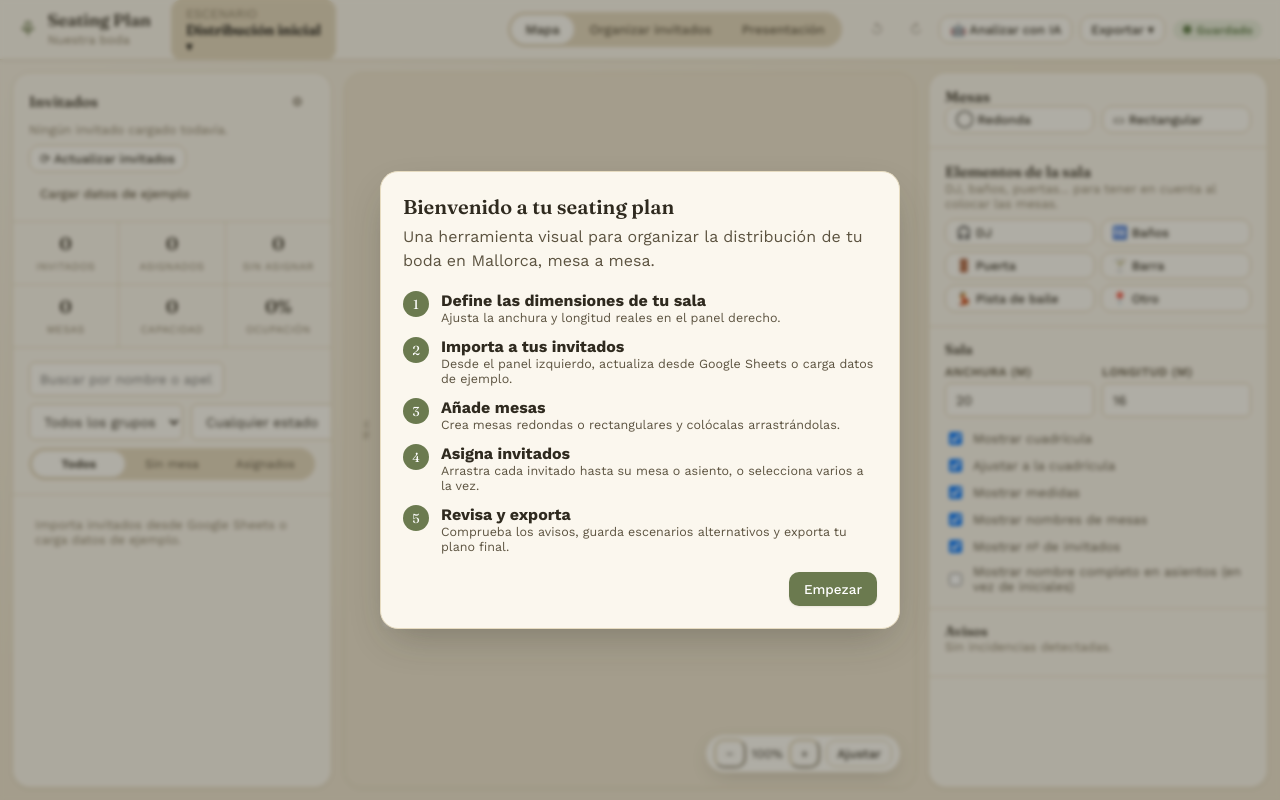
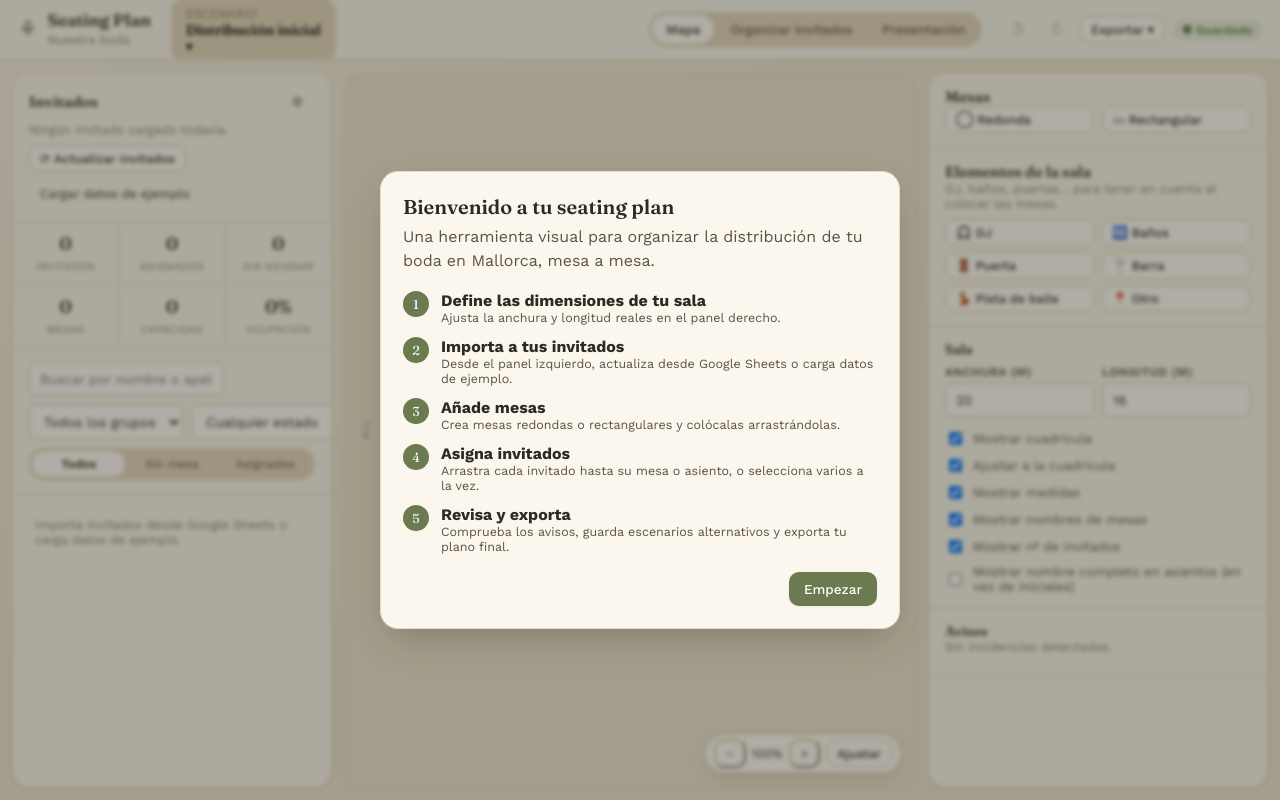
Before and after one commit to tdgarcias/seating-plan-17oct, a React (Vite) app: page / in a window 1280 px wide. Built offline with nearby package versions, Linux system fonts and the light colour scheme.

Commit message:
Update Header.tsx

```diff
--- a/src/components/layout/Header.tsx
+++ b/src/components/layout/Header.tsx
@@ -5,7 +5,6 @@ import ScenarioBar from '@/components/scenarios/ScenarioBar'
 import { downloadProjectFile, readProjectFile } from '@/services/storageService'
 import { exportGuestsCsv, exportScenarioJson, printSeatingPlan } from '@/services/exportService'
 import ExportModal from '@/components/export/ExportModal'
-import AIAnalysisModal from '@/components/analysis/AIAnalysisModal'
 
 const TABS: { id: ViewMode; label: string }[] = [
   { id: 'mapa', label: 'Mapa' },
@@ -26,7 +25,6 @@ export default function Header() {
   const scenario = useActiveScenario()
   const [exportOpen, setExportOpen] = useState(false)
   const [imageExportOpen, setImageExportOpen] = useState(false)
-  const [aiOpen, setAiOpen] = useState(false)
 
   const handleImport = (e: React.ChangeEvent<HTMLInputElement>) => {
     const file = e.target.files?.[0]
@@ -68,8 +66,6 @@ export default function Header() {
         <button className="btn btn-icon btn-ghost" title="Deshacer (Ctrl+Z)" onClick={undo} disabled={!canUndo}>↺</button>
         <button className="btn btn-icon btn-ghost" title="Rehacer (Ctrl+Shift+Z)" onClick={redo} disabled={!canRedo}>↻</button>
 
-        <button className="btn btn-secondary btn-sm" onClick={() => setAiOpen(true)}>🤖 Analizar con IA</button>
-
         <div className="app-header-export">
           <button className="btn btn-secondary btn-sm" onClick={() => setExportOpen((v) => !v)}>
             Exportar ▾
@@ -104,7 +100,6 @@ export default function Header() {
       </div>
 
       {imageExportOpen && <ExportModal onClose={() => setImageExportOpen(false)} />}
-      {aiOpen && <AIAnalysisModal onClose={() => setAiOpen(false)} />}
     </header>
   )
 }
```
